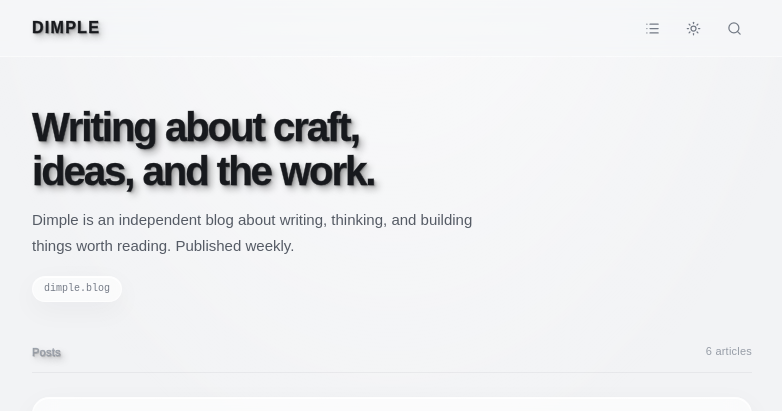
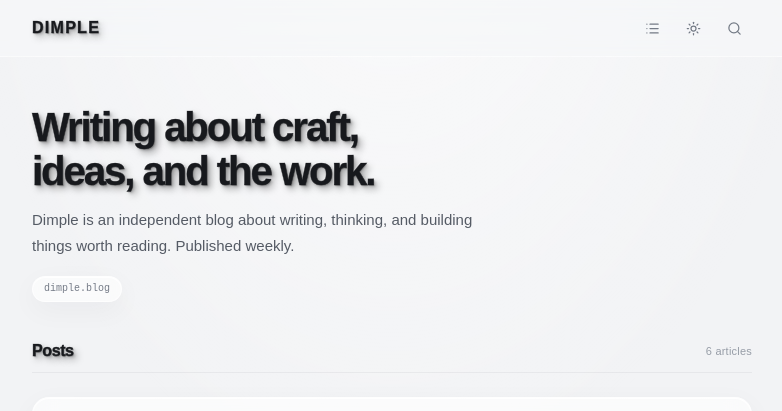
Before and after one commit to akcizur/kaap, a React (Vite) app: page / in a window 1280 px wide. Shown: the top 411 px of the page, without its empty margins (246-1028 px from the left). Built offline with nearby package versions, Linux system fonts and the light colour scheme; a web font is replaced by a local one.

Commit message:
Revert hyperwarp from landing page headings

```diff
--- a/src/App.tsx
+++ b/src/App.tsx
@@ -10,7 +10,6 @@ import {
 } from 'lucide-react'
 import { PostPage } from './components/PostPage'
 import { PostCard } from './components/PostCard'
-import { WarpText } from './components/WarpText'
 import { posts } from './data/posts'
 import { VIEW_MODE_ORDER, VIEW_MODES } from './config/viewModes'
 import { usePreferences } from './hooks/usePreferences'
@@ -556,8 +555,8 @@ export default function App() {
       ) : (
         <main className="main-content">
           <section className="hero">
-            <h1 className="hero-title soft-emboss soft-emboss--canvas" data-transition-item="hero-title" aria-label="Writing about craft, ideas, and the work.">
-              <WarpText text="Writing about craft," /><br /><WarpText text="ideas, and the work." />
+            <h1 className="hero-title soft-emboss soft-emboss--canvas" data-transition-item="hero-title">
+              Writing about craft,<br />ideas, and the work.
             </h1>
             <p className="hero-copy" data-transition-item="hero-copy">
               Dimple is an independent blog about writing, thinking, and building things worth reading. Published weekly.
@@ -566,7 +565,7 @@ export default function App() {
           </section>
 
           <div className="posts-heading" data-transition-item="posts-heading">
-            <h2 className="soft-emboss soft-emboss--canvas" aria-label="Posts"><WarpText text="Posts" /></h2>
+            <h2 className="soft-emboss soft-emboss--canvas">Posts</h2>
             <span>
               {searchQuery
                 ? `${filteredPosts.length} of ${posts.length} articles`
```
